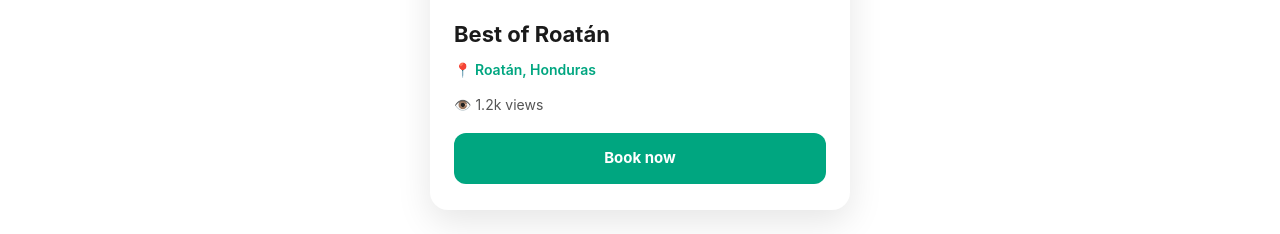
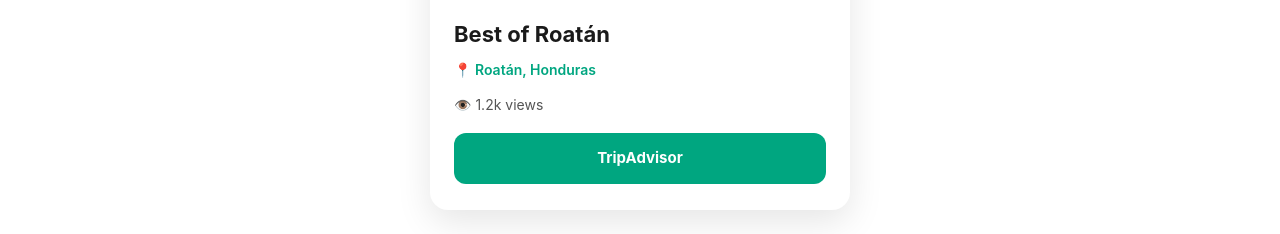
Before and after one commit to roatanroberttours-gif/set-oficial, a React (Vite) app: page / in a window 1280 px wide. Shown: the part 1264-1498 px from the top of the page. Built offline with nearby package versions, Linux system fonts and the light colour scheme; no server answers; the database is empty.

Commit message:
fix(ui): tripadvisor CTA text and link

```diff
--- a/src/components/TripAdvisorWidget.tsx
+++ b/src/components/TripAdvisorWidget.tsx
@@ -21,8 +21,8 @@
   rating = 4.8,
   ratingCount = 123,
   views = '1.2k',
-  ctaText = 'Book now',
-  ctaHref = '#',
+  ctaText = 'TripAdvisor',
+  ctaHref = 'https://www.tripadvisor.com/Attraction_Review-g292019-d19846218-Reviews-Roatan_Robert_Tour-Roatan_Bay_Islands.html',
   autoPlay = true,
   autoPlayInterval = 4000,
 }) => {
--- a/src/pages/Home.tsx
+++ b/src/pages/Home.tsx
@@ -11,7 +11,12 @@
     <div className="min-h-screen">
       <Hero />
       <div className="container mx-auto px-4 sm:px-6 lg:px-8 py-12">
-        <TripAdvisorWidget images={["/images/hero-mangrove-tour.jpg","/images/snorkeling-adventure.webp","/images/sunset-boat-tour.jpg"]} title="Best of Roatán" ctaHref="/contact" />
+        <TripAdvisorWidget
+          images={["/images/hero-mangrove-tour.jpg","/images/snorkeling-adventure.webp","/images/sunset-boat-tour.jpg"]}
+          title="Best of Roatán"
+          ctaText="TripAdvisor"
+          ctaHref="https://www.tripadvisor.com/Attraction_Review-g292019-d19846218-Reviews-Roatan_Robert_Tour-Roatan_Bay_Islands.html"
+        />
       </div>
       <Services />
       <Experiences />
```
